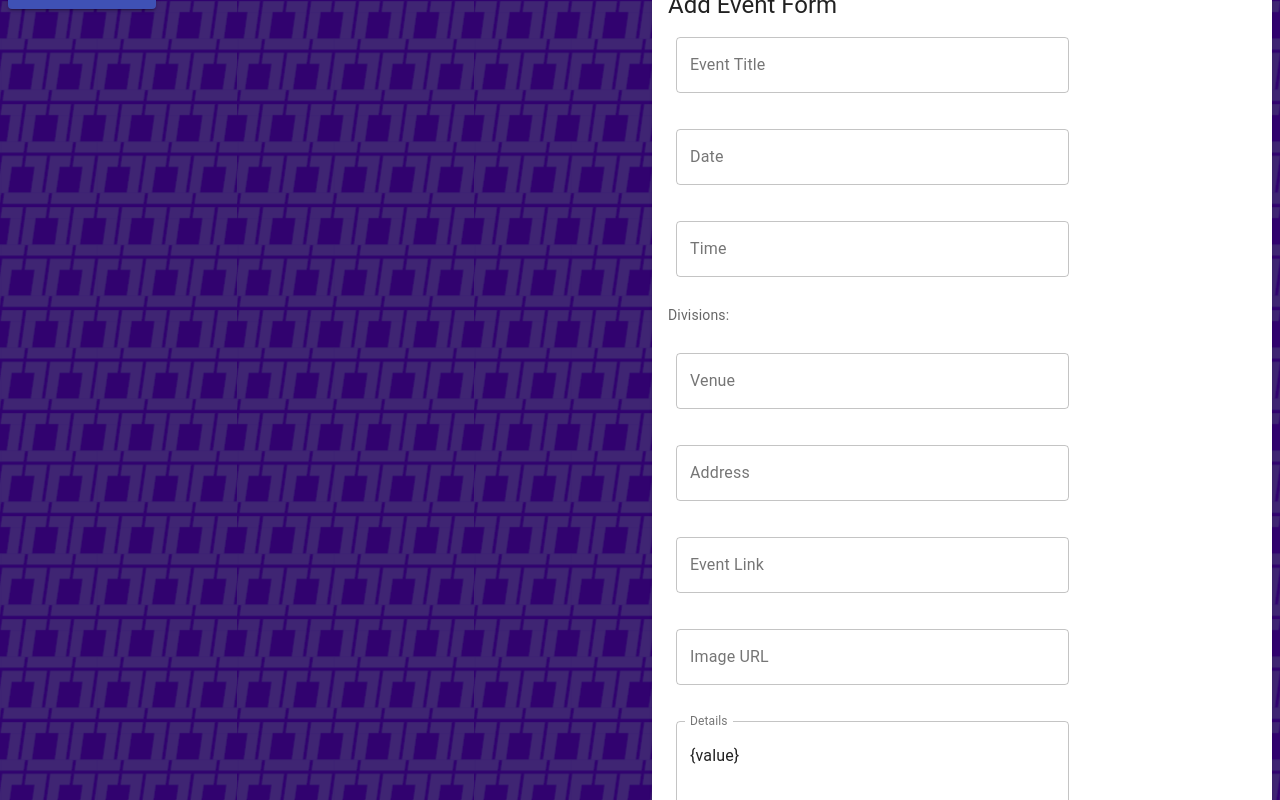
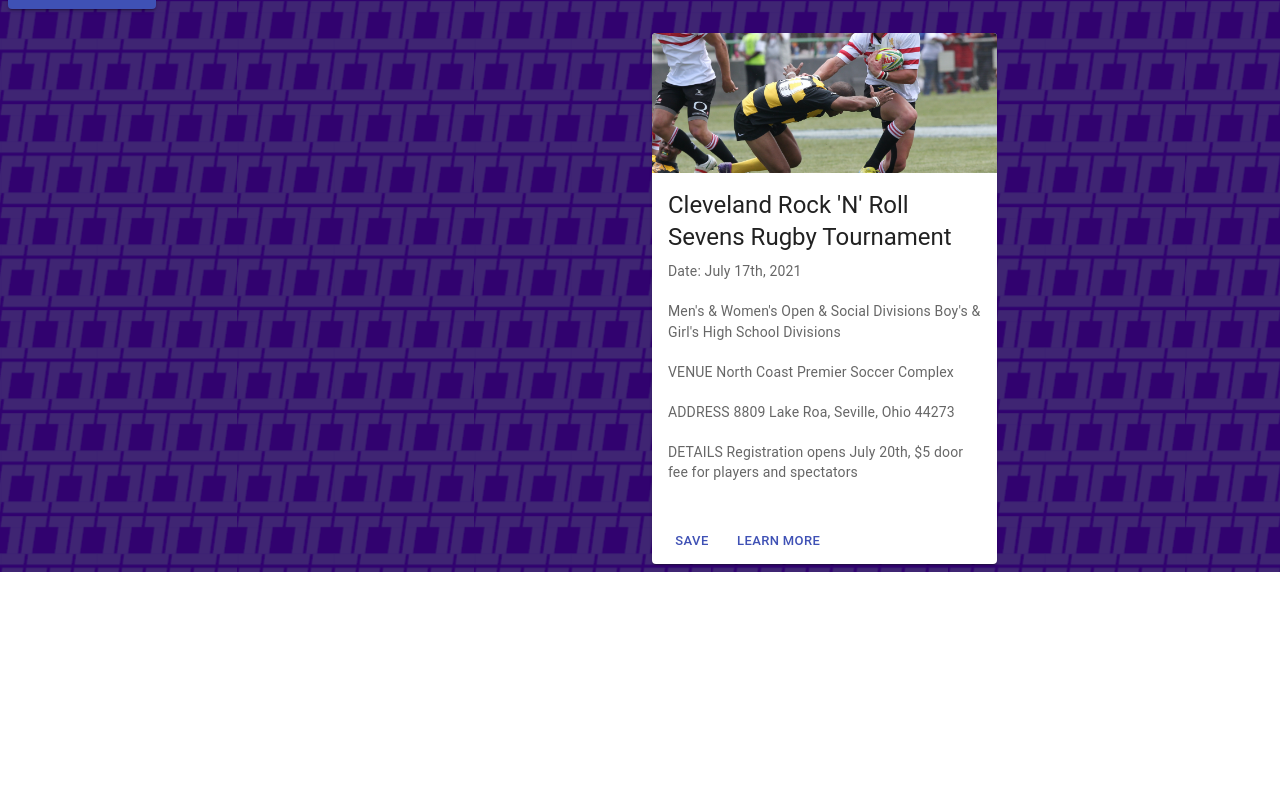
Before and after one commit to meck512/tourney_terra, a React (Create React App) app in the folder client/: page / in a window 1280 px wide. Shown: the part 540-1340 px from the top of the page. After the commit the page ends 1112 px from the top, so only its background shows below. Built offline with nearby package versions, Linux system fonts and the light colour scheme.

Commit message:
layout cleanup

```diff
--- a/client/src/components/ModalDialog.js
+++ b/client/src/components/ModalDialog.js
@@ -1,6 +1,6 @@
 import React from 'react';
 import Dialog from '@material-ui/core/Dialog';
-import Form from '../components/REGISTEREVENT2';
+import Form from './RegisterEventForm';
 
 const ModalDialog = ({ open, handleClose }) => {
 	return (
--- a/client/src/components/RegisterEvent.js
+++ /dev/null
@@ -1,134 +0,0 @@
-import React, { useState } from 'react';
-
-import MultipleSelectChip from './DivisionSelect';
-
-import Box from '@mui/material/Box';
-import TextField from '@mui/material/TextField';
-import Card from '@mui/material/Card';
-import CardActions from '@mui/material/CardActions';
-import CardContent from '@mui/material/CardContent';
-import Button from '@mui/material/Button';
-import Typography from '@mui/material/Typography';
-
-const RegisterEvent = () => {
-    const [formData, setFormData] = useState({
-        title: "",
-        body: ""
-    })
-
-    const [title, setTitle] = useState("")
-    const [date, setDate] = useState("")
-    const [time, setTime] = useState("")
-    const [location, setLocation] = useState("")
-    const [link, setlink] = useState("")
-    const [image, setImage] = useState("")
-    const [details, setDetails] = useState("")
-
-
-    const [value, setValue] = React.useState('Registration Deadline, Cost at Door...');
-
-
-
-    const handleChange = (event) => {
-        setValue(event.target.value);
-    };
-
-
-
-    return (
-
-        <Box component="form"
-            sx={{
-                '& .MuiTextField-root': { m: 1, width: '50ch' },
-            }}
-            noValidate
-            autoComplete="off">
-
-
-            <Card>
-                <CardContent>
-
-                    <Typography gutterBottom variant="h5" component="div">
-                        Add Event Form
-                    </Typography>
-
-                    <Typography variant="body2" color="text.secondary">
-                        <TextField
-                            id="name"
-                            label="Event Title"
-                            variant="outlined"
-                            onChange={handleChange} />
-                        <br /><br />
-
-                        <TextField
-                            id="date"
-                            label="Date"
-                            variant="outlined" />
-                        <br /><br />
-
-                        <TextField
-                            id="time"
-                            label="Time"
-                            variant="outlined" />
-                        <br /><br />
-
-                        Divisions:{MultipleSelectChip}
-                        <br /><br />
-
-                        <TextField
-                            id="venue"
-                            label="Venue"
-                            variant="outlined" />
-                        <br /><br />
-
-                        <TextField
-                            id="address"
-                            label="Address"
-                            variant="outlined" />
-                        <br /><br />
-
-                        <TextField
-                            id="link"
-                            label="Event Link"
-                            variant="outlined" />
-                        <br /><br />
-
-                        <TextField
-                            id="image"
-                            label="Image URL"
-                            variant="outlined" />
-                        <br /><br />
-
-                        <TextField
-                            id="details"
-                            label="Details"
-                            multiline
-                            rows={4}
-                            maxRows={8}
-                            value="{value}"
-                            onChange={handleChange}
-                        />
-
-
-
-                    </Typography>
-
-                </CardContent>
-
-                <CardActions>
-                    <Button size="large">Submit</Button>
-                </CardActions>
-
-
-
-
-            </Card>
-
-
-
-        </Box>
-    );
-}
-
-
-export default RegisterEvent;
--- a/client/src/pages/Home.js
+++ b/client/src/pages/Home.js
@@ -7,8 +7,7 @@ import { Grid } from '@mui/material';
 import LoginForm from '../components/LoginForm';
 import SignupForm from '../components/SignupForm';
 import SearchResult from '../components/searchResults';
-import RegisterEvent from '../components/RegisterEvent';
-import Form from '../components/REGISTEREVENT2';
+import RegisterEventForm from '../components/RegisterEventForm';
 
 
 
@@ -45,11 +44,11 @@ const Home = () => {
       </Grid>
 
       <Grid item xs={6}>
-        <RegisterEvent />
+
       </Grid>
 
       <Grid item xs={6}>
-        <Form />
+
       </Grid>
 
       <Grid item xs={6}>
```
Also changed, not shown: client/src/components/DateTimePicker.js (deleted, +0 -40 lines), client/src/components/RegisterEventForm.js (renamed from client/src/components/REGISTEREVENT2.js).
